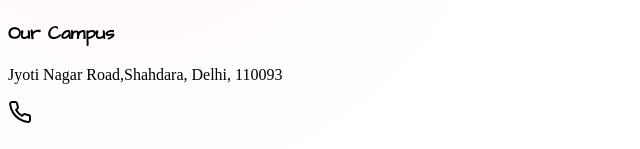
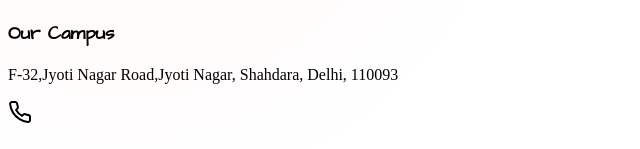
Before and after one commit to jatinsharma2005/ActivekidsplaySchool-frontend, a React (Vite) app in the folder client/: page /contact in a window 1280 px wide. Shown: the part 619-768 px from the top of the page, without its empty margins (0-640 px from the left). Built offline with nearby package versions, Linux system fonts and the light colour scheme; no server answers; a web font is replaced by a local one.

Commit message:
last address fix

```diff
--- a/client/src/components/Footer.tsx
+++ b/client/src/components/Footer.tsx
@@ -70,7 +70,7 @@ export function Footer() {
               <li className="flex items-start gap-3">
                 <MapPin className="w-5 h-5 text-[hsl(var(--primary-red))] mt-1" />
                 <span>
-                  Jyoti Nagar Road, Shahdara <br />
+                  F-32,Jyoti Nagar Road,Jyoti Nagar, Shahdara <br />
                   Delhi – 110093
                 </span>
               </li>
--- a/client/src/pages/Contact.tsx
+++ b/client/src/pages/Contact.tsx
@@ -72,7 +72,7 @@ export default function Contact() {
                 <div>
                   <h3 className="text-xl font-bold mb-2">Our Campus</h3>
                   <p className="text-muted-foreground text-lg">
-                    Jyoti Nagar Road,Shahdara, Delhi, 110093
+                   F-32,Jyoti Nagar Road,Jyoti Nagar, Shahdara, Delhi, 110093
 
                   </p>
                 </div>
```
